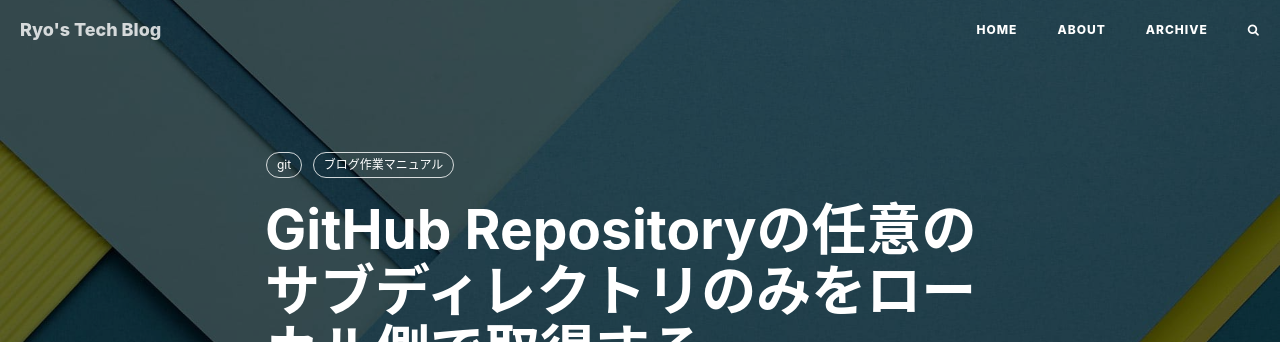
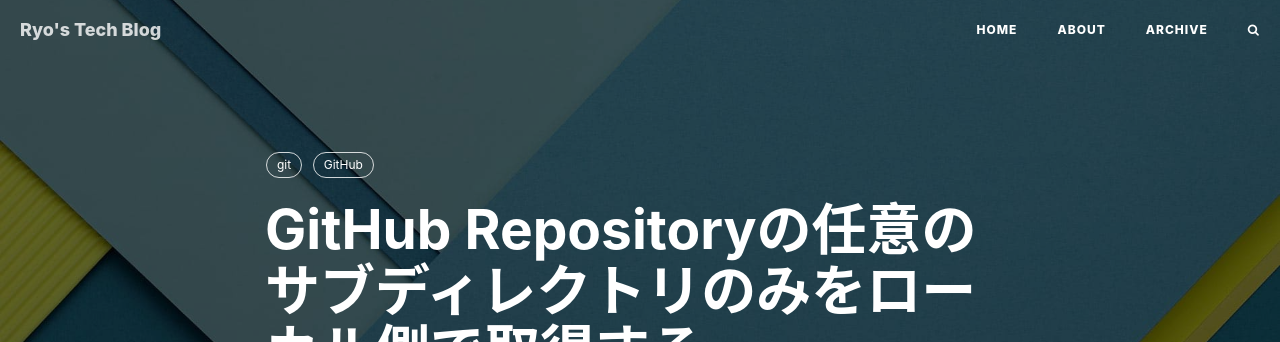
Before and after one commit to RyoNakagami/RyoNakagami.github.io, a Jekyll site: the page built from _posts/2021-04-19-how-to-git-pull-subdirectory.md, in a window 1280 px wide and 900 px high. Shown: the top 342 px of the window. Built offline with Jekyll 4.4.1, drawn with Linux system fonts in a browser that asks for light colours; nearby versions of some CDN libraries; comment, search, counter and statistics services are not loaded; some of the changed text lies outside the part shown.

Commit message:
FIX tag w.r.t 20210419

```diff
--- a/_posts/2021-04-19-how-to-git-pull-subdirectory.md
+++ b/_posts/2021-04-19-how-to-git-pull-subdirectory.md
@@ -7,7 +7,7 @@ header-mask: 0.4
 catelog: true
 tags:
   - git
-  - ブログ作業マニュアル
+  - GitHub
 ---
 
 <!-- Global site tag (gtag.js) - Google Analytics -->
```
